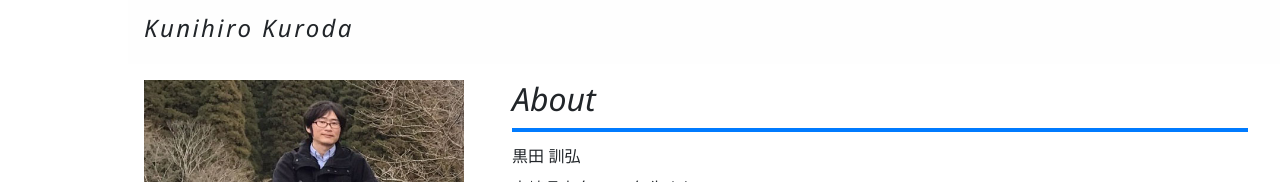
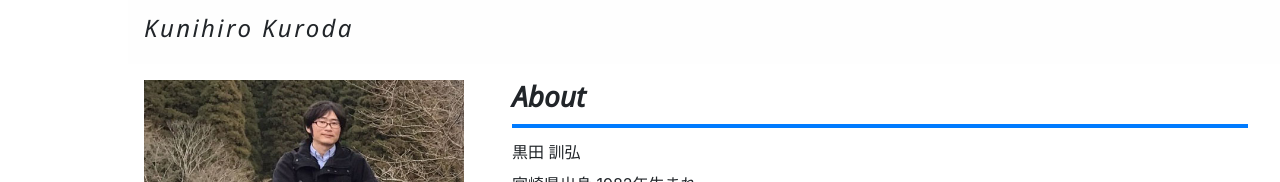
Before and after one commit to kuro-rock/portfolio-dev, a Nuxt app: page /about in a window 1280 px wide. Shown: the top 182 px of the page. Built offline with nearby package versions, Linux system fonts and the light colour scheme.

Commit message:
add: css/module/_element -> .el-heading3

```diff
--- a/assets/css/module/_element.scss
+++ b/assets/css/module/_element.scss
@@ -14,4 +14,13 @@
 .el-heading2 {
     padding-bottom: 10px;
     border-bottom: 4px solid $color-primary;
+    font-size: 1.75rem;
+    font-weight: bold;
 }
+
+.el-heading3 {
+    padding-bottom: 6px;
+    border-bottom: 2px solid $color-primary;
+    font-size: 1.25rem;
+    font-weight: bold;
+}
```
